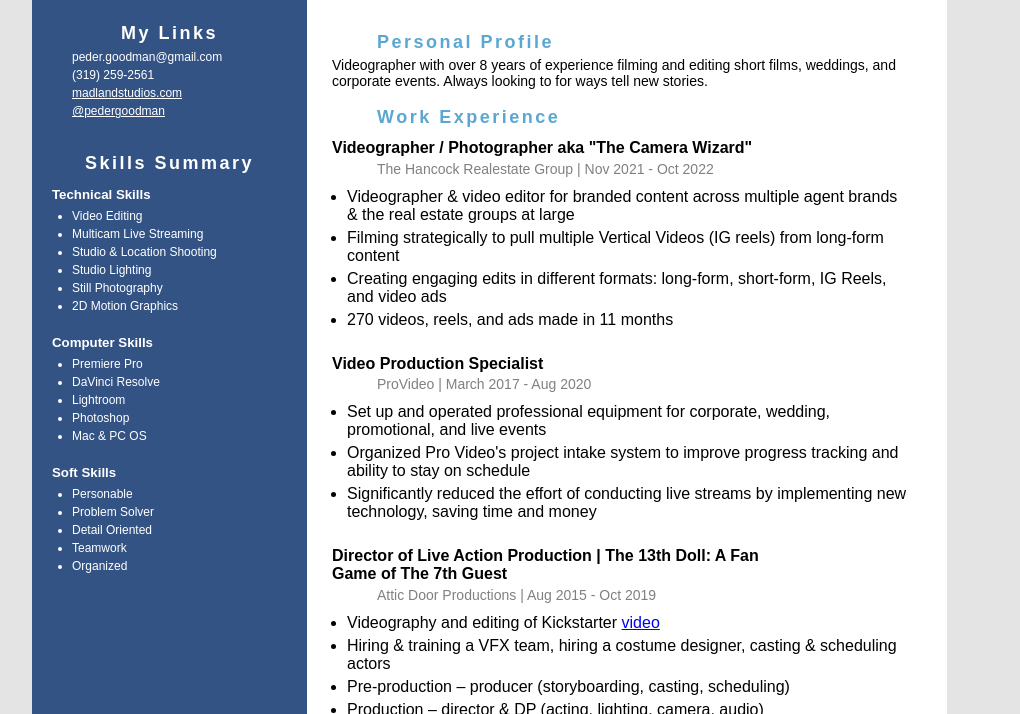
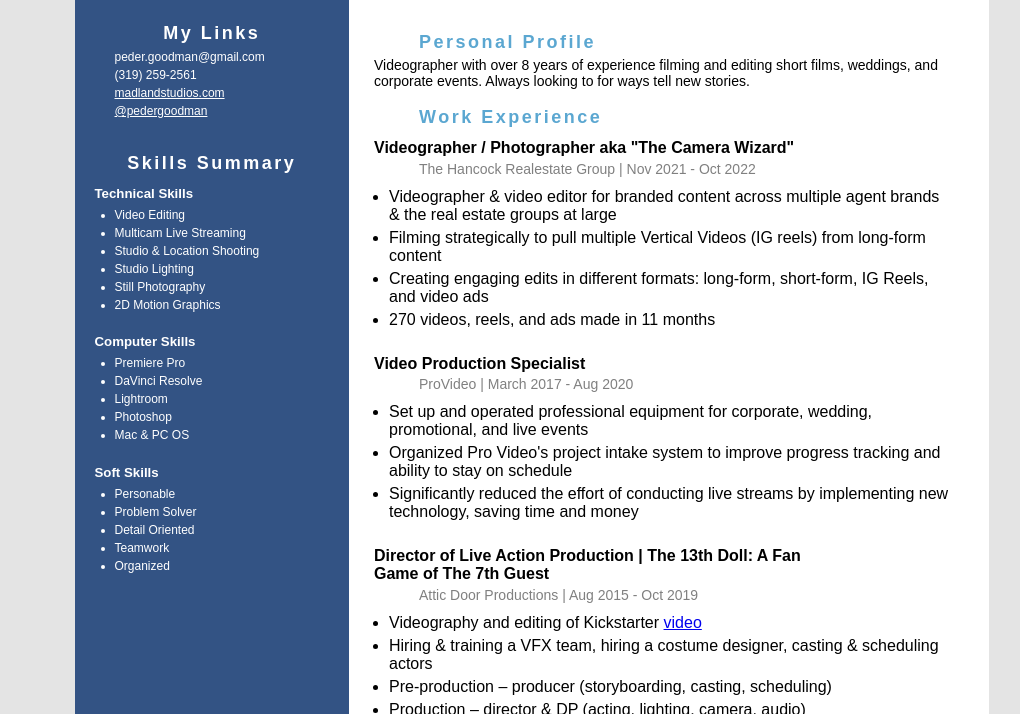
Before and after one commit to PederKindly/HTML-Resume-Project, a plain HTML site: page index.html in a window 1280 px wide. Shown: the part 199-913 px from the top of the page, without its empty margins (108-1128 px from the left). Drawn offline with Linux system fonts and the light colour scheme.

Commit message:
Update style.css

```diff
--- a/style.css
+++ b/style.css
@@ -1,3 +1,8 @@
+html {
+    display: table;
+    margin: auto;
+}
+
 body {
   font-family: sans-serif;
   background-color: #E4E4E4;
```
